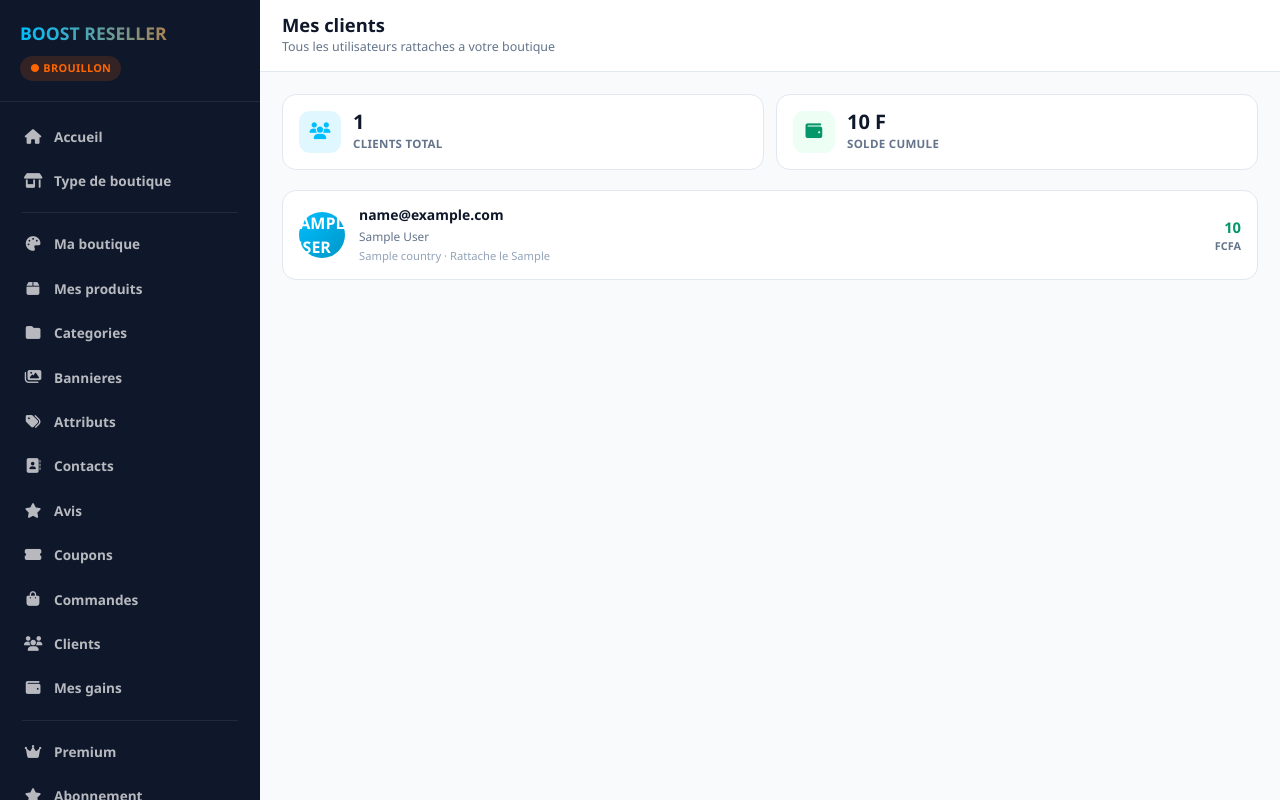
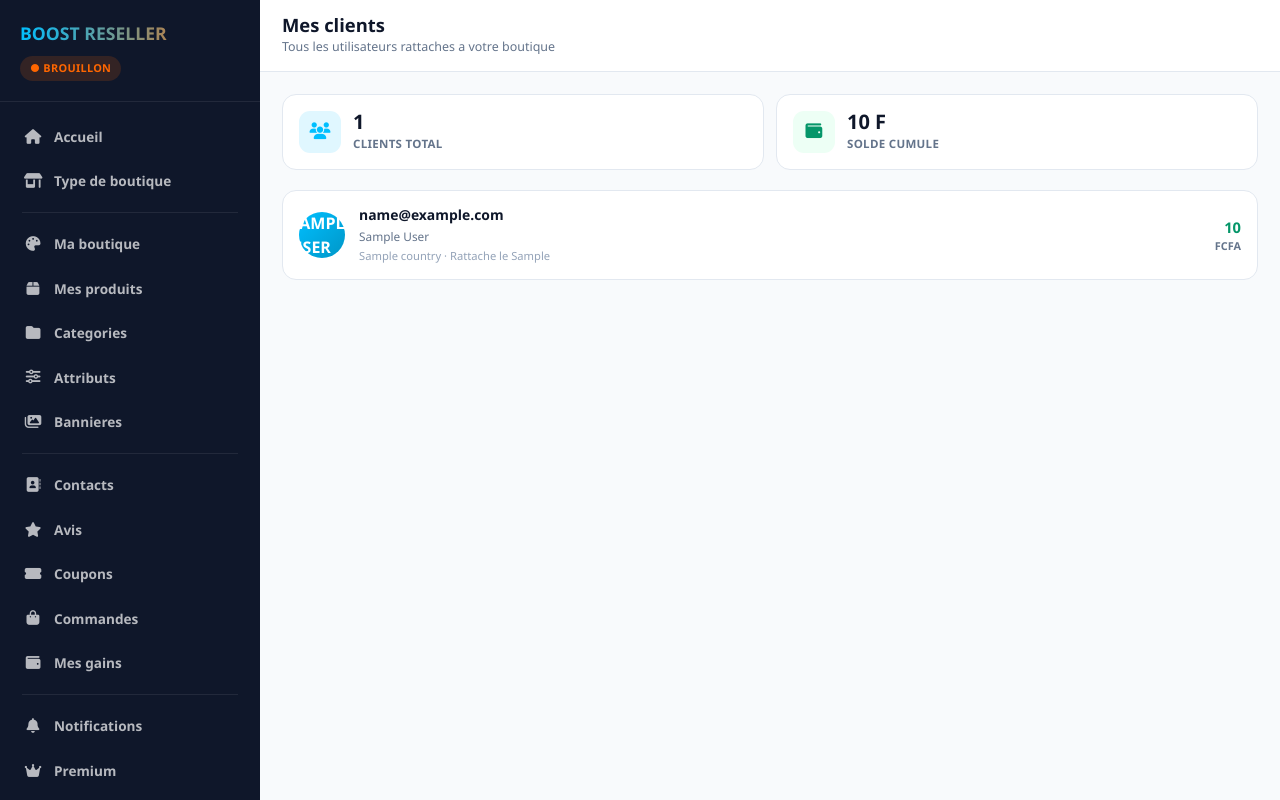
Before and after one commit to abdoula14cherif/kalilinux, a Flask app: template app/templates/dashboard/clients.html in a window 1280 px wide. Run offline with Flask 3, Linux system fonts and the light colour scheme; the template is opened without the code that fills it: most values are stand-ins (such as "Sample title", 1, 10 or a date in 2020).

Commit message:
Update layout.html

```diff
--- a/app/templates/dashboard/layout.html
+++ b/app/templates/dashboard/layout.html
@@ -88,12 +88,17 @@
       <a href="{{ url_for('dashboard.categories') }}" class="nav-item {% if request.endpoint == 'dashboard.categories' %}active{% endif %}">
         <i class="fas fa-folder"></i> Categories
       </a>
+      <a href="{{ url_for('dashboard.attributs') }}" class="nav-item {% if request.endpoint == 'dashboard.attributs' %}active{% endif %}">
+        <i class="fas fa-sliders-h"></i> Attributs
+      </a>
+      {% endif %}
+
       <a href="{{ url_for('dashboard.bannieres') }}" class="nav-item {% if request.endpoint == 'dashboard.bannieres' %}active{% endif %}">
         <i class="fas fa-images"></i> Bannieres
       </a>
-      <a href="{{ url_for('dashboard.attributs') }}" class="nav-item {% if request.endpoint == 'dashboard.attributs' %}active{% endif %}">
-        <i class="fas fa-tags"></i> Attributs
-      </a>
+
+      <div class="nav-separator"></div>
+
       <a href="{{ url_for('dashboard.contacts') }}" class="nav-item {% if request.endpoint == 'dashboard.contacts' %}active{% endif %}">
         <i class="fas fa-address-book"></i> Contacts
       </a>
@@ -103,19 +108,20 @@
       <a href="{{ url_for('dashboard.coupons') }}" class="nav-item {% if request.endpoint == 'dashboard.coupons' %}active{% endif %}">
         <i class="fas fa-ticket-alt"></i> Coupons
       </a>
-      {% endif %}
 
       <a href="{{ url_for('dashboard.commandes') }}" class="nav-item {% if request.endpoint == 'dashboard.commandes' %}active{% endif %}">
         <i class="fas fa-shopping-bag"></i> Commandes
-      </a>
-      <a href="{{ url_for('dashboard.clients') }}" class="nav-item {% if request.endpoint == 'dashboard.clients' %}active{% endif %}">
-        <i class="fas fa-users"></i> Clients
       </a>
       <a href="{{ url_for('dashboard.gains') }}" class="nav-item {% if request.endpoint == 'dashboard.gains' %}active{% endif %}">
         <i class="fas fa-wallet"></i> Mes gains
       </a>
 
       <div class="nav-separator"></div>
+
+      <!-- ⭐ NOTIFICATIONS -->
+      <a href="{{ url_for('dashboard.notifications_prefs') }}" class="nav-item {% if request.endpoint == 'dashboard.notifications_prefs' %}active{% endif %}">
+        <i class="fas fa-bell"></i> Notifications
+      </a>
 
       <a href="{{ url_for('dashboard.premium') }}" class="nav-item {% if request.endpoint == 'dashboard.premium' %}active{% endif %}">
         <i class="fas fa-crown"></i> Premium
```
